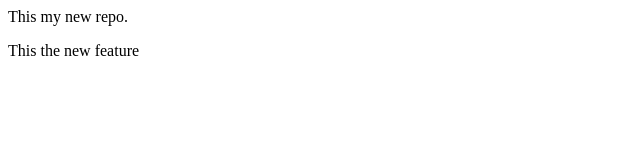
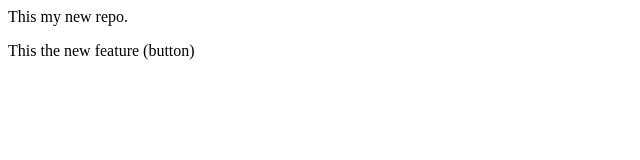
Before and after one commit to vivek-cutm18/localrepo, a plain HTML site: page index.html in a window 1280 px wide. Shown: the full height of the page, 0-640 px from the left. Drawn offline with Linux system fonts and the light colour scheme.

Commit message:
Add button

```diff
--- a/index.html
+++ b/index.html
@@ -1,2 +1,2 @@
 <p>This my new repo.</p>
-<p>This the new feature</p>
+<p>This the new feature (button) </p>
```
